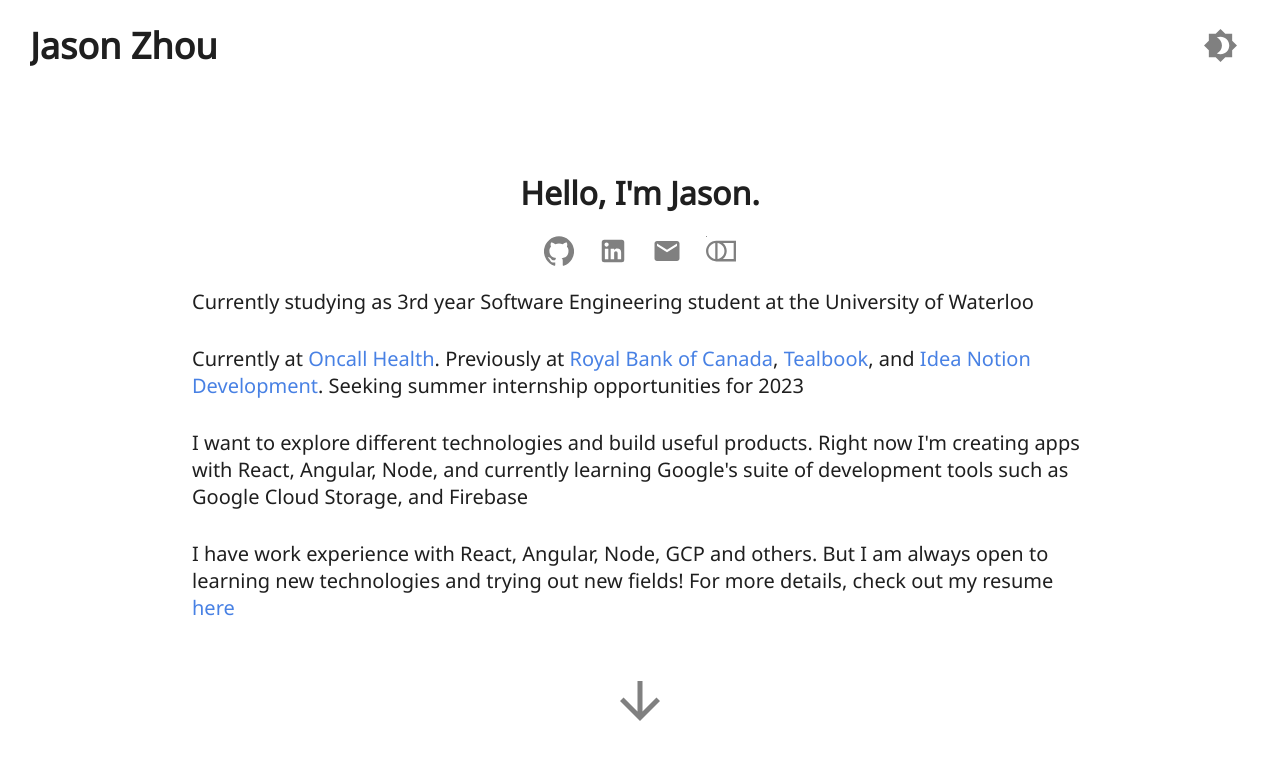
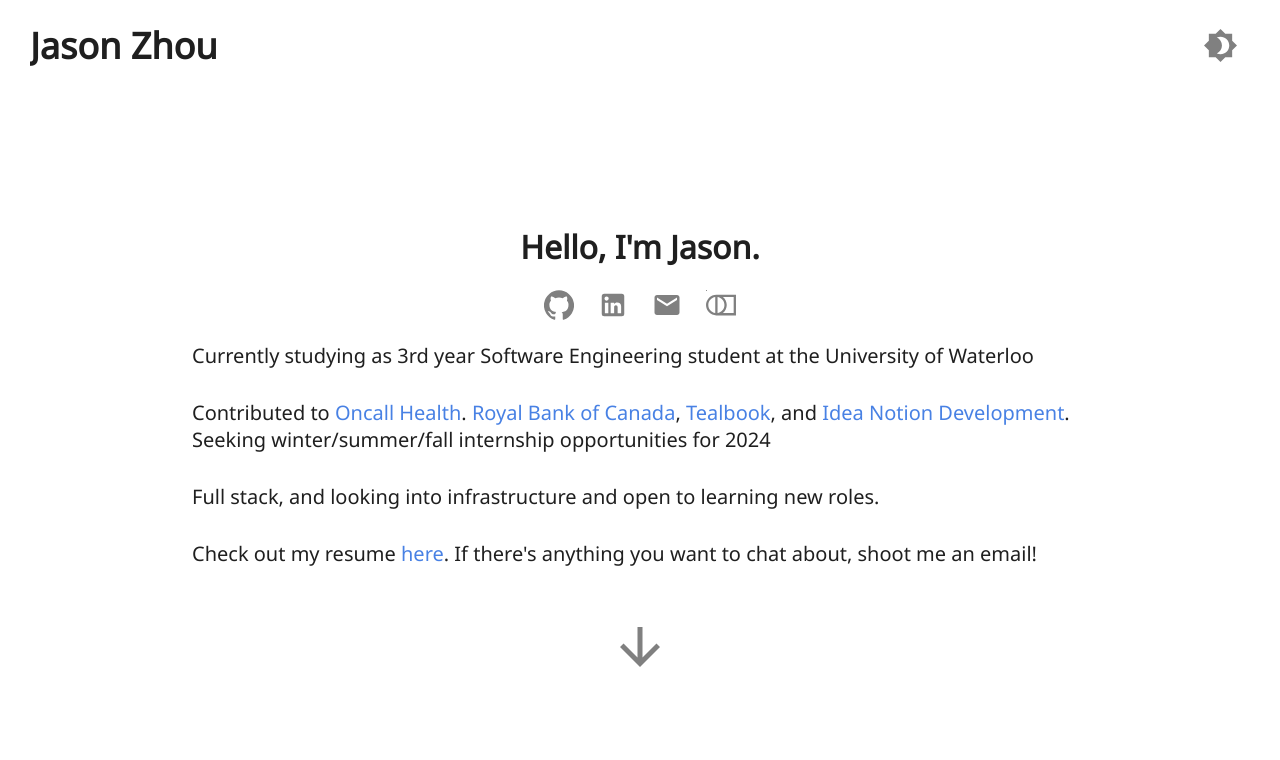
Before and after one commit to ZhouJas/personal, a React (Create React App) app: page / in a window 1280 px wide. Shown: the top 760 px of the page. Built offline with nearby package versions, Linux system fonts and the light colour scheme.

Commit message:
update descriptions

```diff
--- a/src/components/intro/intro.tsx
+++ b/src/components/intro/intro.tsx
@@ -12,7 +12,7 @@
   const tealbook = "https://www.tealbook.com/"
   const oncall = "https://oncallhealth.com/"
   const webring = "https://se-webring.xyz/"
-  const resumeLink = "https://drive.google.com/file/d/1KjAcN6kDE4msQ2DoBJ17RhZ9atfrORLH/view?usp=sharing"
+  const resumeLink = "https://drive.google.com/file/d/14-t4uylU0JtXa082f7C1nHgP4UpsOffX/view?usp=sharing"
 
   return (
     <div className="intro" id="intro">
@@ -56,15 +56,14 @@
         Waterloo
       </div>
       <div className="introBody" id="prevWork">
-        Currently at <a href={oncall}>Oncall Health</a>. Previously at <a href={rbc}>Royal Bank of Canada</a>, <a href={tealbook}>Tealbook</a>, and{" "}
-        <a href={ideanotion}>Idea Notion Development</a>. Seeking summer internship opportunities for 2023
+        Contributed to <a href={oncall}>Oncall Health</a>. <a href={rbc}>Royal Bank of Canada</a>, <a href={tealbook}>Tealbook</a>, and{" "}
+        <a href={ideanotion}>Idea Notion Development</a>. Seeking winter/summer/fall internship opportunities for 2024
       </div>
       <div className="introBody" id="motivation">
-        I want to explore different technologies and build useful products.
-        Right now I'm creating apps with React, Angular, Node, and currently learning Google's suite of development tools such as Google Cloud Storage, and Firebase
+        Full stack, and looking into infrastructure and open to learning new roles.
       </div>
       <div className="introBody" id="techStack">
-        I have work experience with React, Angular, Node, GCP and others. But I am always open to learning new technologies and trying out new fields! For more details, check out my resume <a href={resumeLink}>here</a>
+        Check out my resume <a href={resumeLink}>here</a>. If there's anything you want to chat about, shoot me an email!
       </div>
       <div className="promptArrow">
         <a href="#portfolio">
```
